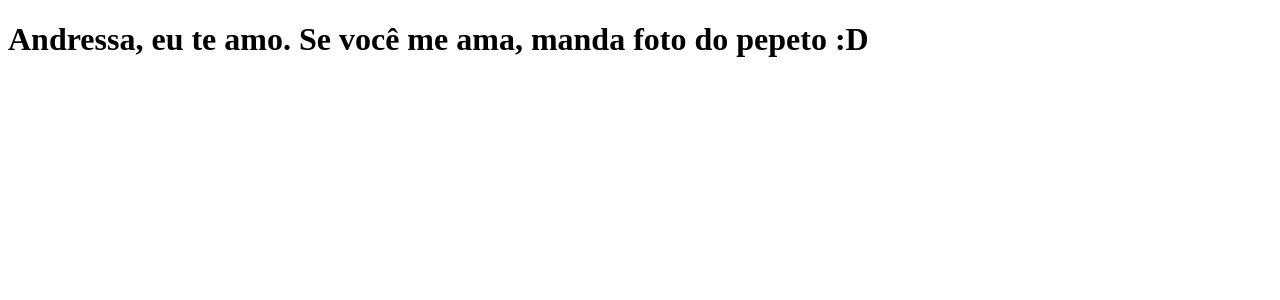
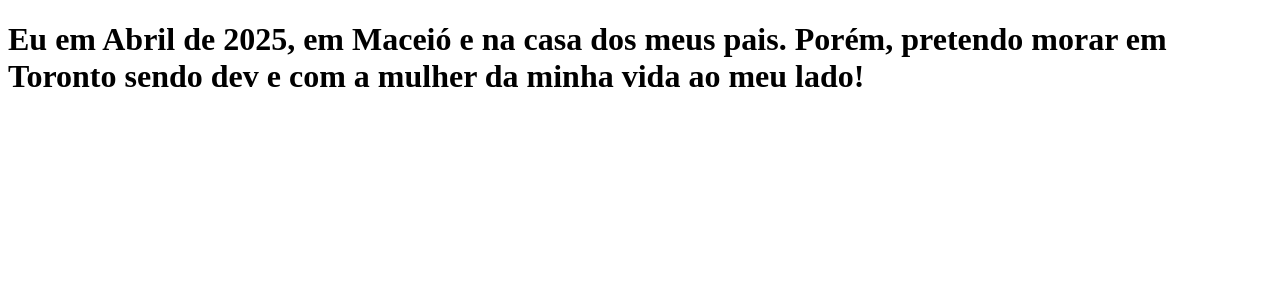
Before and after one commit to Gattts/clone-tabnews, a Next.js app: page / in a window 1280 px wide. Shown: the top 300 px of the page. Built offline with nearby package versions, Linux system fonts and the light colour scheme.

Commit message:
atualizacao da frase para modelo final

```diff
--- a/pages/index.js
+++ b/pages/index.js
@@ -1,5 +1,5 @@
 function Home() {
-    return <h1>Andressa, eu te amo. Se você me ama, manda foto do pepeto :D</h1>
+    return <h1>Eu em Abril de 2025, em Maceió e na casa dos meus pais. Porém, pretendo morar em Toronto sendo dev e com a mulher da minha vida ao meu lado!</h1>
 }
 
 export default Home;
```
